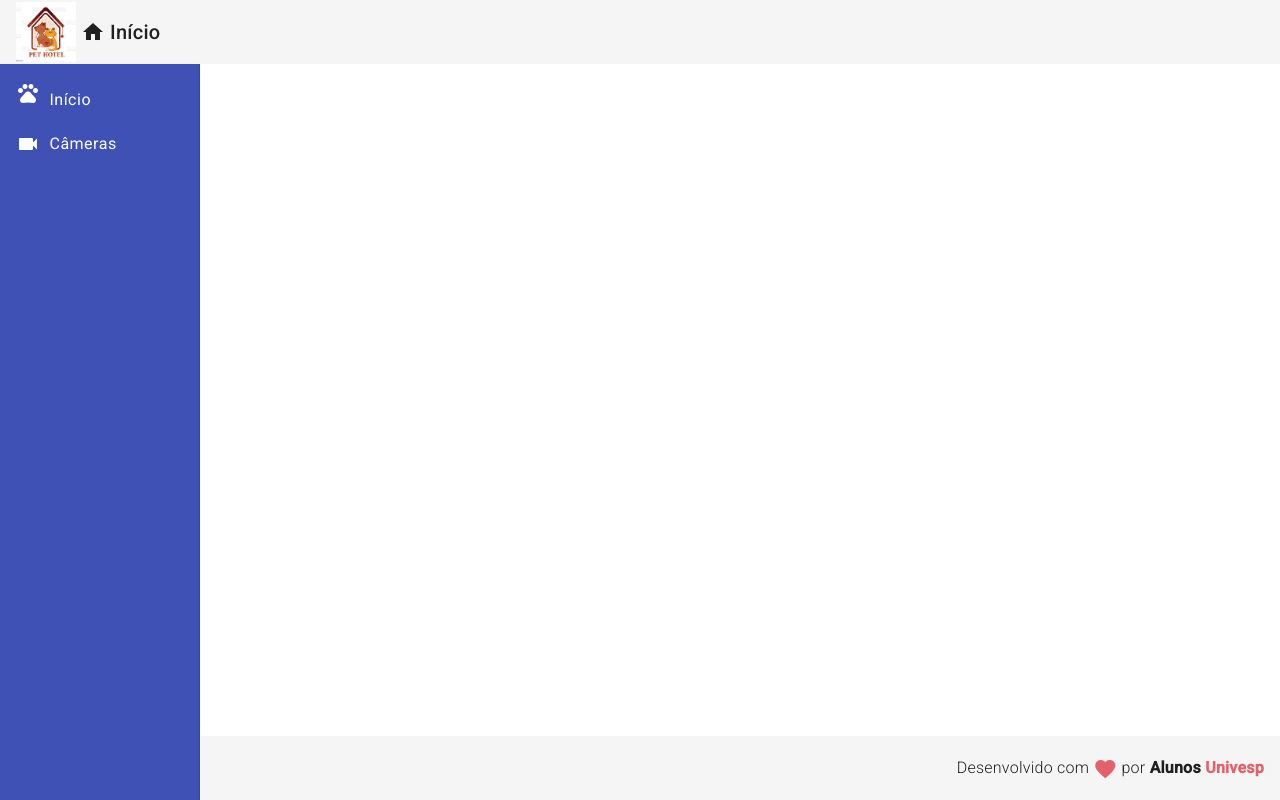
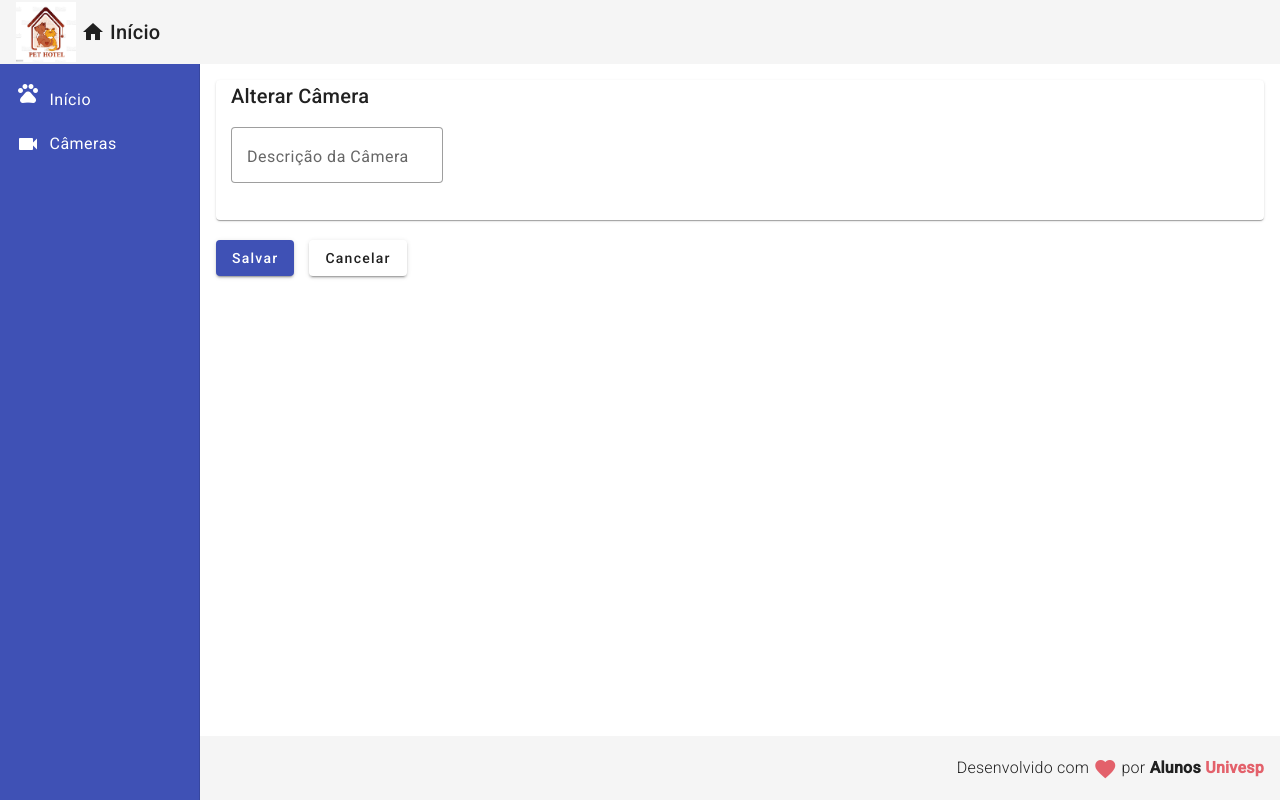
Before and after one commit to Givaild/TCC-Project, an Angular app in the folder frontendHotel/: page /camera/update/1 in a window 1280 px wide. Before the commit this address led to /. Built offline with nearby package versions, Linux system fonts and the light colour scheme; no server answers.

Commit message:
feat: create new component update

```diff
--- a/frontendHotel/src/app/app.module.ts
+++ b/frontendHotel/src/app/app.module.ts
@@ -27,8 +27,9 @@ import { CameraRead2Component } from './components/camera/camera-read2/camera-re
 import { MatTableModule } from '@angular/material/table';
 import { MatPaginatorModule } from '@angular/material/paginator';
 import { MatSortModule } from '@angular/material/sort';
+import { CameraUpdateComponent } from './components/camera/camera-update/camera-update.component';
 @NgModule({
-  declarations: [AppComponent, HeaderComponent, FooterComponent, NavComponent, HomeComponent, CameraCrudComponent, CameraCreateComponent, CameraReadComponent, CameraRead2Component],
+  declarations: [AppComponent, HeaderComponent, FooterComponent, NavComponent, HomeComponent, CameraCrudComponent, CameraCreateComponent, CameraReadComponent, CameraRead2Component, CameraUpdateComponent],
   imports: [
     BrowserModule,
     AppRoutingModule,
--- /dev/null
+++ b/frontendHotel/src/app/components/camera/camera-update/camera-update.component.css
@@ -0,0 +1,14 @@
+form {
+    display: flex;
+}
+
+button {
+    margin-right: 15px;
+    margin-top: 20px;
+}
+.card-title {
+    margin-left: 15px;
+}
+.field-camera{
+    margin: 15px;
+}
--- /dev/null
+++ b/frontendHotel/src/app/components/camera/camera-update/camera-update.component.html
@@ -0,0 +1,16 @@
+<mat-card>
+    <mat-card-title class="card-title">Alterar Câmera</mat-card-title>
+    <form>
+        <mat-form-field appearance="outline" class="field-camera">
+            <mat-label>Descrição da Câmera</mat-label>
+            <input matInput [(ngModel)]="cameraUpdate.camera" name="camera" placeholder="Ex: Câmera 1">
+        </mat-form-field>
+    </form>
+</mat-card>
+<button mat-raised-button (click)="updateCamera()" color="primary">
+   Salvar
+</button>
+
+<button mat-raised-button (click)="cancel()" color="second">
+    Cancelar
+ </button>
--- /dev/null
+++ b/frontendHotel/src/app/components/camera/camera-update/camera-update.component.ts
@@ -0,0 +1,38 @@
+import { Camera } from "./../camera.model";
+import { ActivatedRoute, Router } from "@angular/router";
+import { CameraService } from "./../camera.service";
+import { Component } from "@angular/core";
+
+@Component({
+  selector: "app-camera-update",
+  templateUrl: "./camera-update.component.html",
+  styleUrls: ["./camera-update.component.css"],
+})
+export class CameraUpdateComponent {
+  cameraUpdate: Camera = {
+    camera: "",
+    id: 0,
+  };
+
+  constructor(
+    private CameraService: CameraService,
+    private router: Router,
+    private route: ActivatedRoute
+  ) {}
+  ngOnInit(): void {
+    const id = this.route.snapshot.paramMap.get("id") ?? ""; // Adicionei ?? '' para tratar caso retorne null
+    this.CameraService.readById(id).subscribe(
+      (camera) => (this.cameraUpdate = camera)
+    );
+  }
+  updateCamera(): void {
+    this.CameraService.update(this.cameraUpdate).subscribe(() =>{
+      this.CameraService.showMessage('Câmera Atualizada com sucesso')
+      this.router.navigate(["/camera"]);
+    })
+  }
+
+  cancel(): void {
+    this.router.navigate(["/camera"]);
+  }
+}
--- a/frontendHotel/src/app/components/camera/camera.service.ts
+++ b/frontendHotel/src/app/components/camera/camera.service.ts
@@ -25,4 +25,12 @@ export class CameraService {
   read(): Observable<Camera[]>{
     return this.http.get<Camera[]>(this.baseUrl)
   }
+  readById(id: string): Observable<Camera> {
+    const url = `${this.baseUrl}/${id}`
+    return this.http.get<Camera>(url)
+  }
+  update(camera: Camera): Observable<Camera> {
+    const url = `${this.baseUrl}/${camera.id}`
+    return this.http.put<Camera>(url,camera)
+  }
 }
```
Also changed, not shown: frontendHotel/src/app/app-routing.module.ts (+7 -1 lines), 1 other file (tests, documents, lock files or other folders).
